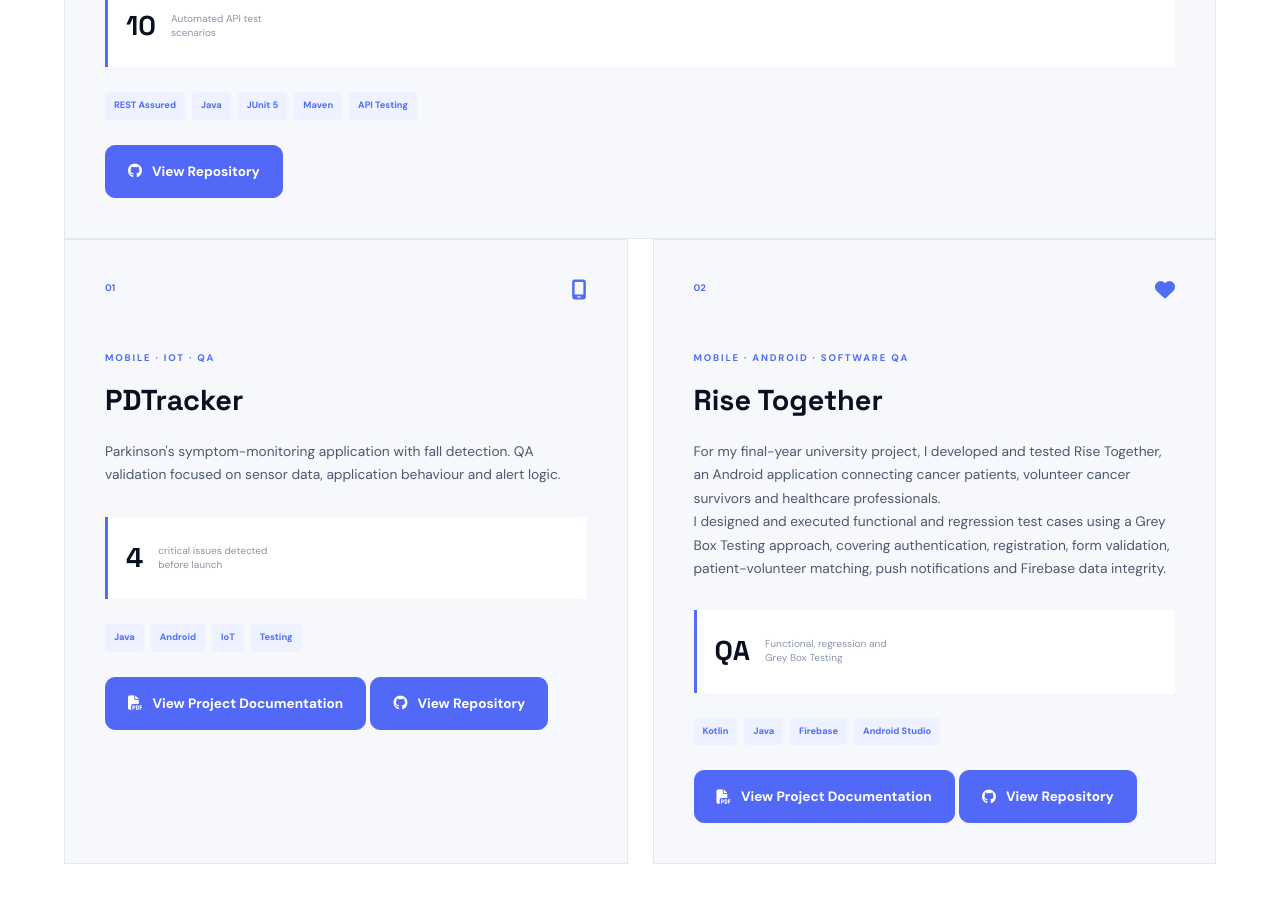
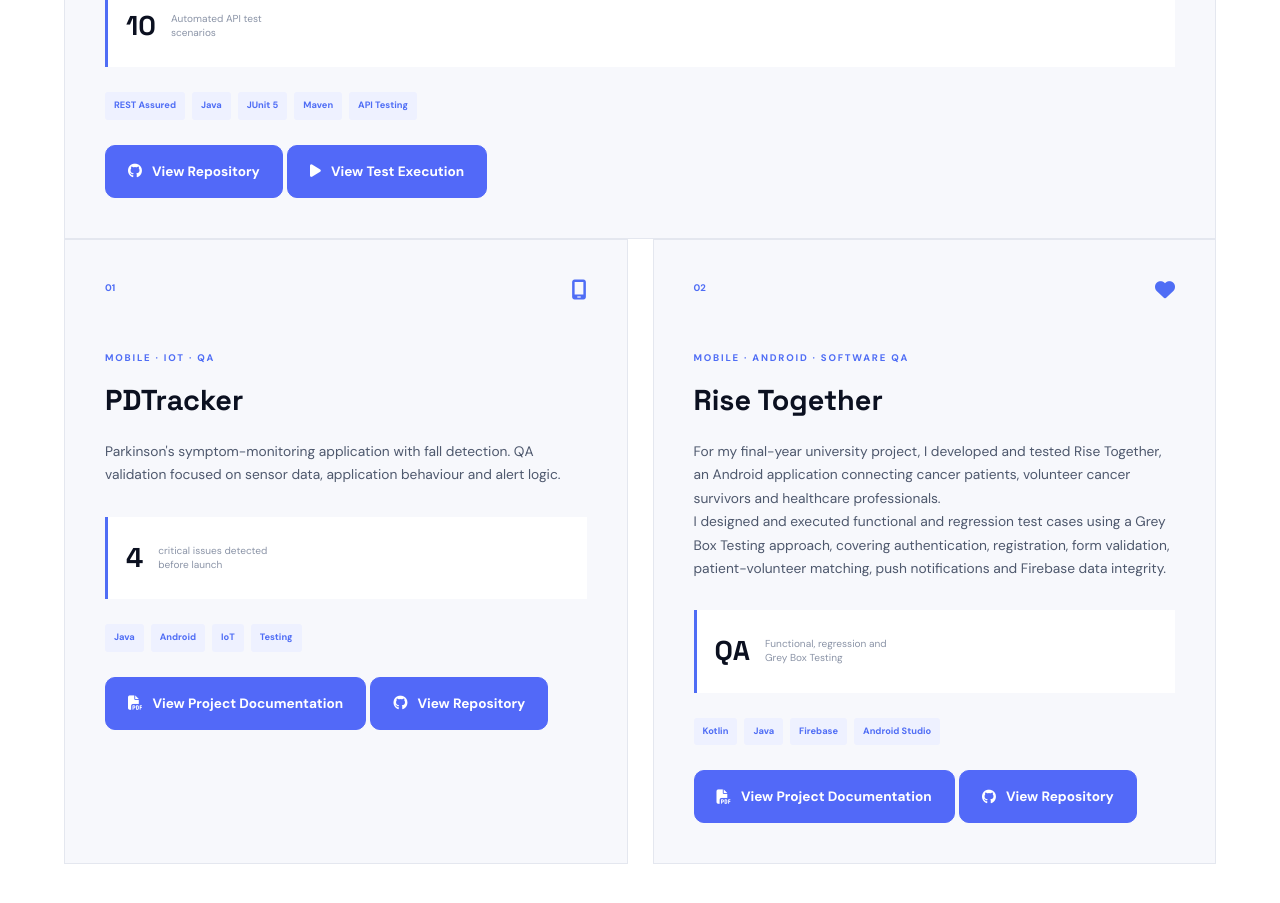
Before and after one commit to luandradevirginiamelo/qa-playwright-portfolio, a website: page index.html in a window 1280 px wide. Shown: the part 8615-9518 px from the top of the page. Drawn offline with Linux system fonts and the light colour scheme.

Commit message:
feat: link REST Assured CI test execution to portfolio

```diff
--- a/index.html
+++ b/index.html
@@ -1487,6 +1487,15 @@
             <i class="fa-brands fa-github"></i>
             View Repository
         </a>
+        <a
+    href="https://github.com/luandradevirginiamelo/qa-playwright-portfolio/actions/workflows/rest-assured-tests.yml"
+    class="project-button project-button-outline"
+    target="_blank"
+    rel="noopener noreferrer"
+>
+    <i class="fa-solid fa-play"></i>
+    View Test Execution
+</a>
     </div>
 
 </article>
```
